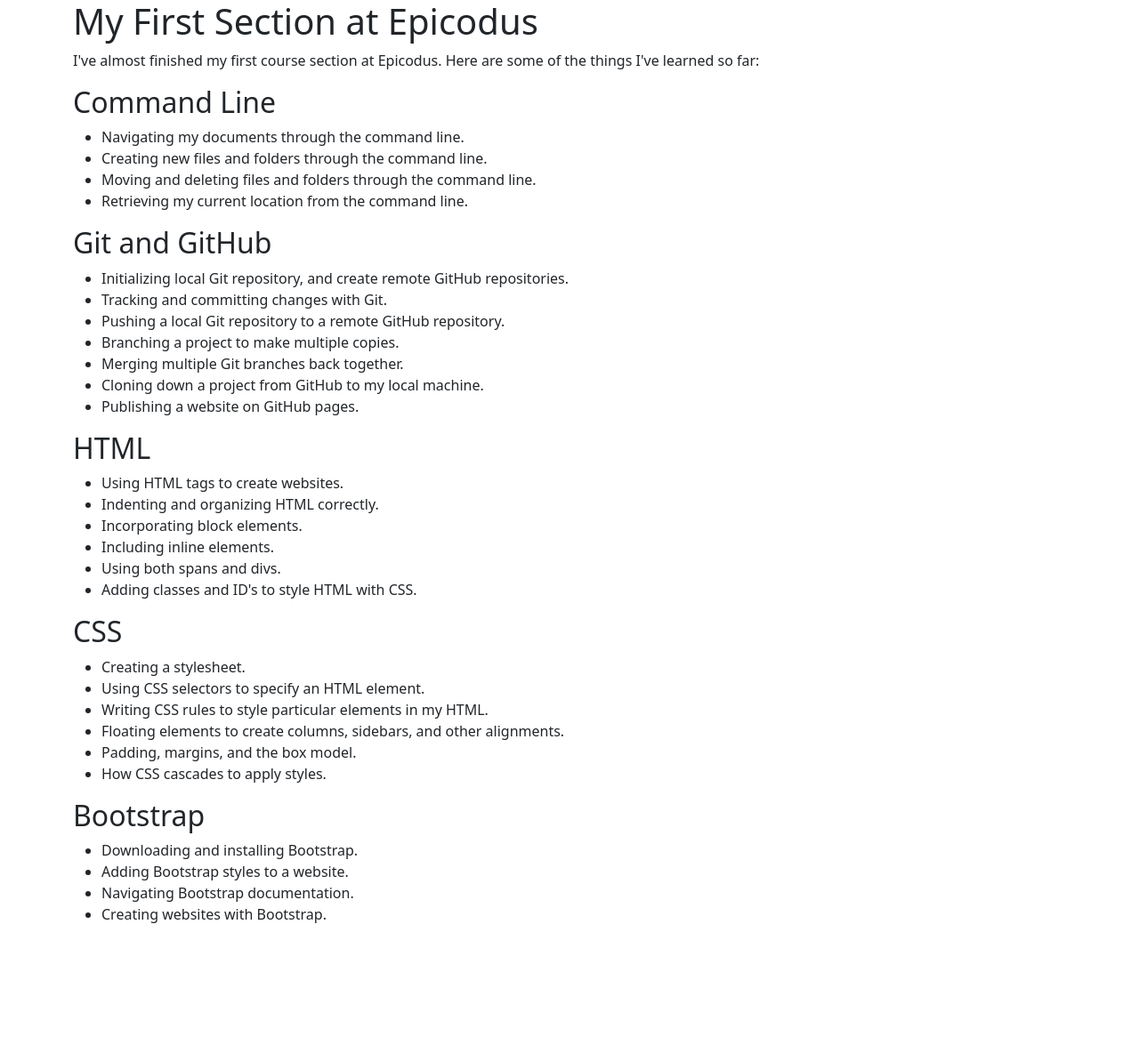
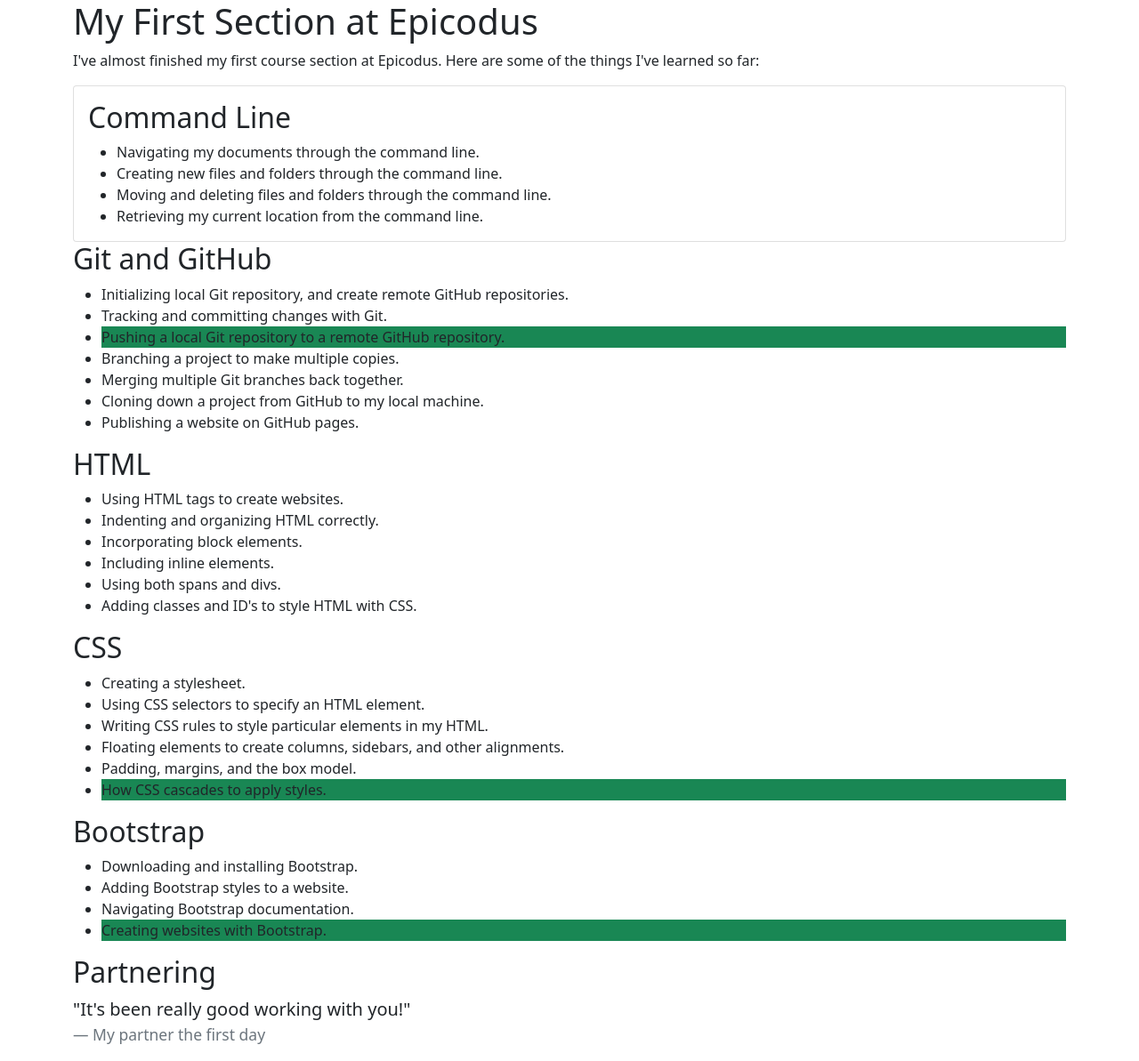
Before and after one commit to jakechaley/section-in-review, a plain HTML site: page index.html in a window 1280 px wide. Shown: the whole page at 89% size. Before the commit the page ends 1056 px from the top, so only its background shows below. Drawn offline with Linux system fonts and the light colour scheme.

Commit message:
Finish section-in-review practice site
Co-Authored-by: Kevin Williams <kevin@k9w.org>
Co-Authored-by: Co-Authored-by: Chase Stokes <chasehstokes@gmail.com>

```diff
--- a/index.html
+++ b/index.html
@@ -13,13 +13,19 @@
           some of the things I've learned so far:
         </p>
       </div>
-      <h2>Command Line</h2>
-      <ul>
-        <li>Navigating my documents through the command line.</li>
-        <li>Creating new files and folders through the command line.</li>
-        <li>Moving and deleting files and folders through the command line.</li>
-        <li>Retrieving my current location from the command line.</li>
-      </ul>
+      <div class="card">
+        <div class="card-body">
+          <h2 class="card-title">Command Line</h2>
+          <ul class="card-text">
+            <li>Navigating my documents through the command line.</li>
+            <li>Creating new files and folders through the command line.</li>
+            <li>
+              Moving and deleting files and folders through the command line.
+            </li>
+            <li>Retrieving my current location from the command line.</li>
+          </ul>
+        </div>
+      </div>
       <h2>Git and GitHub</h2>
       <ul>
         <li>
@@ -27,7 +33,9 @@
           repositories.
         </li>
         <li>Tracking and committing changes with Git.</li>
-        <li>Pushing a local Git repository to a remote GitHub repository.</li>
+        <li class="bg-success">
+          Pushing a local Git repository to a remote GitHub repository.
+        </li>
         <li>Branching a project to make multiple copies.</li>
         <li>Merging multiple Git branches back together.</li>
         <li>Cloning down a project from GitHub to my local machine.</li>
@@ -51,15 +59,20 @@
           Floating elements to create columns, sidebars, and other alignments.
         </li>
         <li>Padding, margins, and the box model.</li>
-        <li>How CSS cascades to apply styles.</li>
+        <li class="bg-success">How CSS cascades to apply styles.</li>
       </ul>
       <h2>Bootstrap</h2>
       <ul>
         <li>Downloading and installing Bootstrap.</li>
         <li>Adding Bootstrap styles to a website.</li>
         <li>Navigating Bootstrap documentation.</li>
-        <li>Creating websites with Bootstrap.</li>
+        <li class="bg-success">Creating websites with Bootstrap.</li>
       </ul>
+      <h2>Partnering</h2>
+      <blockquote class="blockquote">
+        <p>"It's been really good working with you!"</p>
+        <footer class="blockquote-footer">My partner the first day</footer>
+      </blockquote>
     </div>
   </body>
 </html>
```
